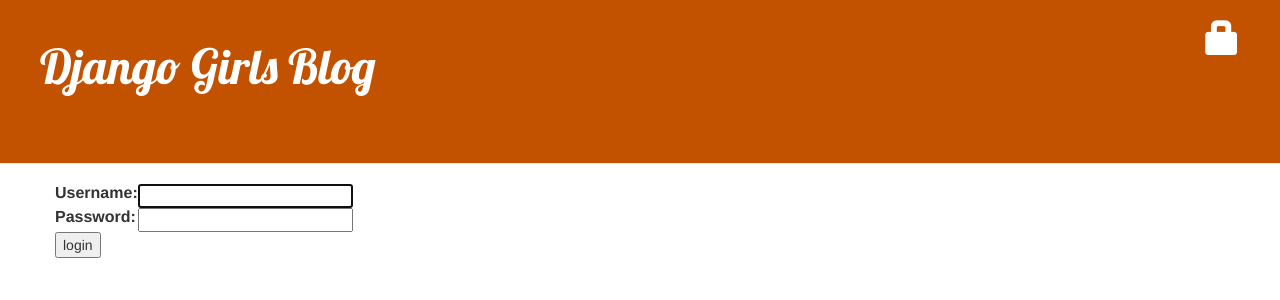
After one commit to BeebBenjamin/my-first-blog, a Django app: page /accounts/login/ in a window 1280 px wide. The commit adds this page. Shown: the top 300 px of the page. Run offline with Django 3.2, Linux system fonts and the light colour scheme; some libraries are stand-ins or nearby versions.

Commit message:
Added login and logout form to blog

```diff
--- a/blog/templates/blog/base.html
+++ b/blog/templates/blog/base.html
@@ -9,12 +9,13 @@
 </head>
 <body>
     <div class="page-header">
-    <h1><a href="/">Django Girls Blog</a></h1>
         {% if user.is_authenticated %}
             <a href="{% url 'post_new' %}" class="top-menu"><span class="glyphicon glyphicon-plus"></span></a>
             <a href="{% url 'post_draft_list' %}" class="top-menu"><span class="glyphicon glyphicon-edit"></span></a>
+        {% else %}
+            <a href="{% url 'login' %}" class="top-menu"><span class="glyphicon glyphicon-lock"></span></a>
         {% endif %}
-
+        <h1><a href="/">Django Girls Blog</a></h1>
     </div>
     <div class="content container">
         <div class="row">
--- /dev/null
+++ b/blog/templates/registration/login.html
@@ -0,0 +1,24 @@
+{% extends "blog/base.html" %}
+
+{% block content %}
+{% if form.errors %}
+<p>Your username and password didn't match. Please try again.</p>
+{% endif %}
+
+<form method="post" action="{% url 'login' %}">
+    {% csrf_token %}
+    <table>
+        <tr>
+            <td>{{ form.username.label_tag }}</td>
+            <td>{{ form.username }}</td>
+        </tr>
+        <tr>
+            <td>{{ form.password.label_tag }}</td>
+            <td>{{ form.password }}</td>
+        </tr>
+    </table>
+
+    <input type="submit" value="login" />
+    <input type="hidden" name="next" value="{{ next }}" />
+</form>
+{% endblock %}
--- a/mysite/settings.py
+++ b/mysite/settings.py
@@ -120,3 +120,5 @@ USE_TZ = True
 
 STATIC_URL = '/static/'
 STATIC_ROOT = os.path.join(BASE_DIR, 'static')
+
+LOGIN_REDIRECT_URL = '/'
--- a/mysite/urls.py
+++ b/mysite/urls.py
@@ -16,7 +16,11 @@ Including another URLconf
 from django.contrib import admin
 from django.urls import path, include
 
+from django.contrib.auth import views
+
 urlpatterns = [
     path('admin/', admin.site.urls),
+    path('accounts/login/', views.LoginView.as_view(), name='login'),
+    path('accounts/logout/', views.LogoutView.as_view(next_page='/'), name='logout'),
     path('', include('blog.urls')),
 ]
```
Also changed, not shown: blog/views.py (+6 -1 lines). Lines whose indentation alone changed are shown as unchanged.
